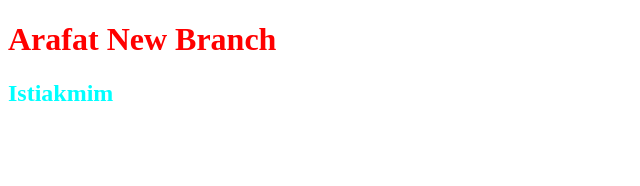
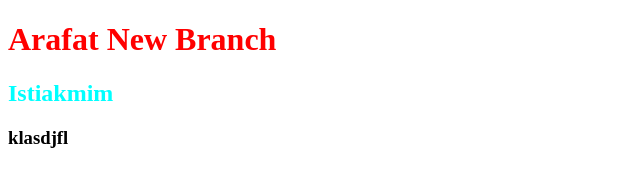
Before and after one commit to ecomapihost/second, a plain HTML site: page index.html in a window 1280 px wide. Shown: the full height of the page, 0-640 px from the left. Drawn offline with Linux system fonts and the light colour scheme.

Commit message:
add h3 tag --arafat v1.0

```diff
--- a/index.html
+++ b/index.html
@@ -10,6 +10,7 @@
 
     <h1 id="arafat">Arafat New Branch</h1>
     <h2 id="is">Istiakmim</h2>
+    <h3>klasdjfl</h3>
 
     <script src="main.js"></script>
 </body>
```
